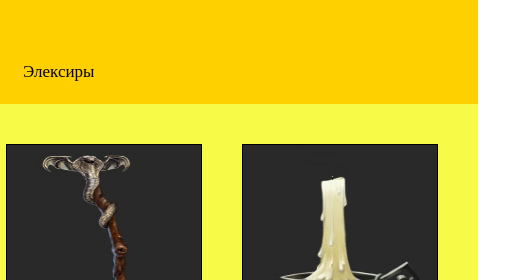
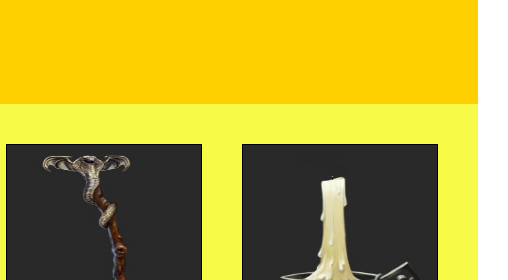
Before and after one commit to Kururpira/Week5_2, a plain HTML site: page index.html in a window 1280 px wide. Shown: the part 226-506 px from the top of the page, 772-1280 px from the left. Drawn offline with Linux system fonts and the light colour scheme.

Commit message:
изменила меню

```diff
--- a/index.html
+++ b/index.html
@@ -18,7 +18,6 @@
         <a href="#news">Котлы</a>
         <a href="#contact">Волшебные палочки</a>
         <a href="#contact">Метлы</a>
-        <a href="#contact">Элексиры</a>
         </div>
         </div>
         </header>
```
